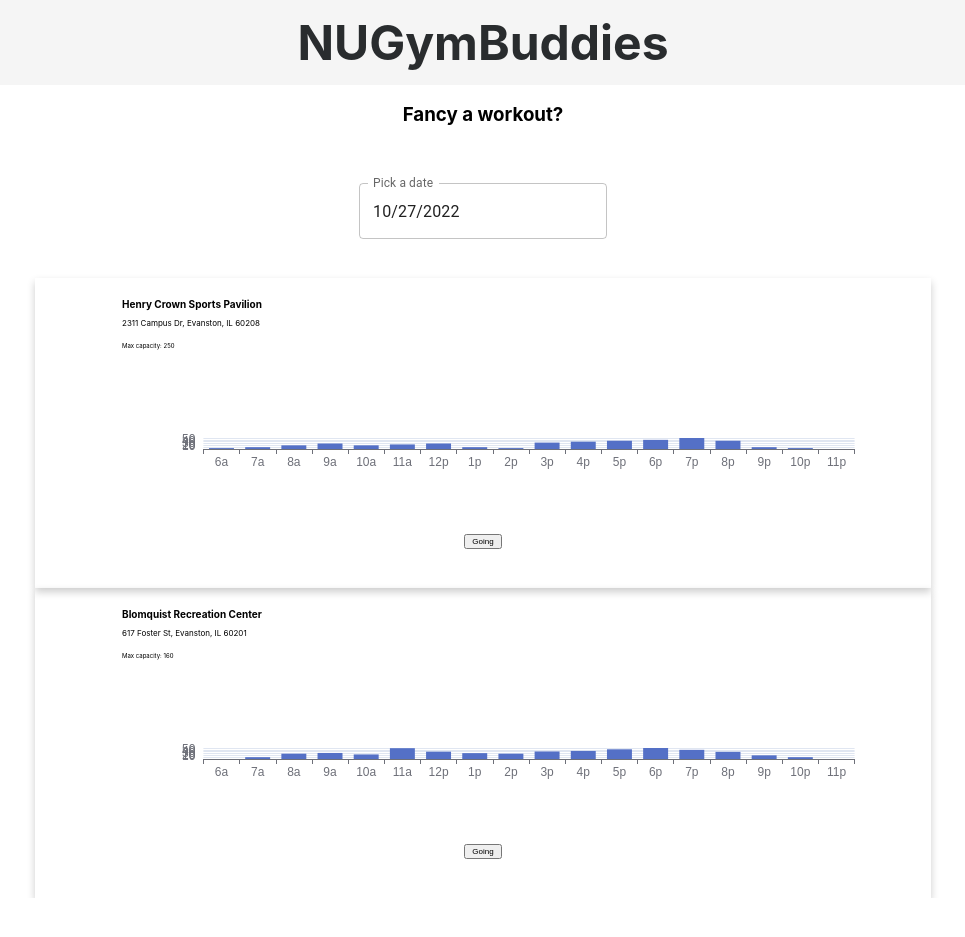
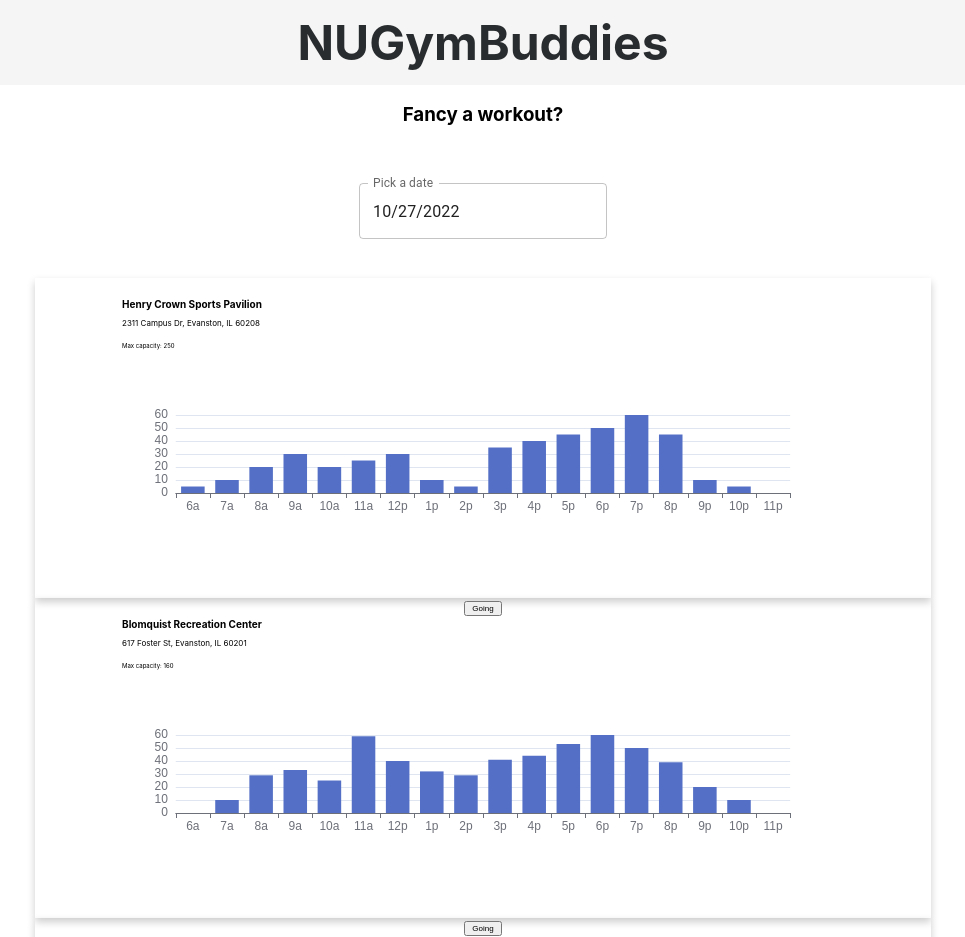
Before and after one commit to 397-f22/NUGymBuddies, a React (Vite) app: page / in a window 1280 px wide. Shown: the top 937 px of the page, without its empty margins (157-1122 px from the left). Before the commit the page ends 898 px from the top, so only its background shows below. Built offline with nearby package versions, Linux system fonts and the light colour scheme.

Commit message:
card style

```diff
--- a/src/Gyms.js
+++ b/src/Gyms.js
@@ -37,6 +37,25 @@ const Gyms =
                         "45%","15%","5%"]},
     "id": "randomlyGeneratedId",
     "max_cap": "160"
+  },
+  {
+    "name": "Henry Crown Sports Pavilion",
+    "location": "2311 Campus Dr, Evanston, IL 60208",
+    "opens": "6",
+    "closes": "23",
+    "popular_times": {"Monday":
+                        ["0","0","0","0","0",
+                      "0%","5%","10%","20%","30%",
+                      "20%","25%","30%","10%","5%",
+                      "35%","40%","45%","50%","60%",
+                      "45%","10%","5%"],
+                    "Tuesday":["0","0","0","0","0",
+                        "0%","5%","10%","20%","30%",
+                        "20%","25%","30%","10%","5%",
+                        "35%","40%","45%","50%","60%",
+                        "45%","10%","5%"]},
+    "id": "randomlyGeneratedId",
+    "max_cap": "250"
   }
 ]
 
--- /dev/null
+++ b/src/components/Chart.css
@@ -0,0 +1,3 @@
+.echarts-for-react{
+    height:100% !important;
+}
--- a/src/components/Chart.jsx
+++ b/src/components/Chart.jsx
@@ -1,5 +1,5 @@
 import ReactECharts from 'echarts-for-react';
-
+import "./Chart.css";
 
 const Chart = ({popular_times})=>{
     const x_data = ['6a','7a','8a','9a','10a','11a','12p','1p','2p','3p','4p','5p','6p','7p','8p','9p','10p','11p']
@@ -24,10 +24,12 @@ const Chart = ({popular_times})=>{
         ],
       };
 
-      return <ReactECharts option={option} style={{
-        height: '11.9vh',
-        width: '100%',
-        padding: "3%",}}/>;
+      // style={{
+      //   height: '8.1vh',
+      //   width: '100%',
+      //   padding: "3%",}}
+
+      return <ReactECharts option={option} />;
 
 
 }
--- a/src/components/GymCard.css
+++ b/src/components/GymCard.css
@@ -1,5 +1,5 @@
 .chart-wrapper{
-    height: 110%;
+    height: 26vh;
 }
 
 .card-wrapper{
@@ -22,3 +22,8 @@
 Button {
     margin: 5%;
 }
+
+.card{
+    height: 40vh;
+
+}
--- a/src/components/GymCard.jsx
+++ b/src/components/GymCard.jsx
@@ -17,10 +17,10 @@ const GymCard = ({name,location,popular_times,max_cap}) => {
           Max capacity: {max_cap}
         </Card.Text>
         </div>
-        {/* <div className='chart-wrapper'> */}
+        <div className='chart-wrapper'>
         <Chart popular_times={popular_times}></Chart>
 
-        {/* </div> */}
+        </div>
         <Button style={{fontSize: 8}} variant="primary">Going</Button>
       </Card.Body>
     </Card>
```
